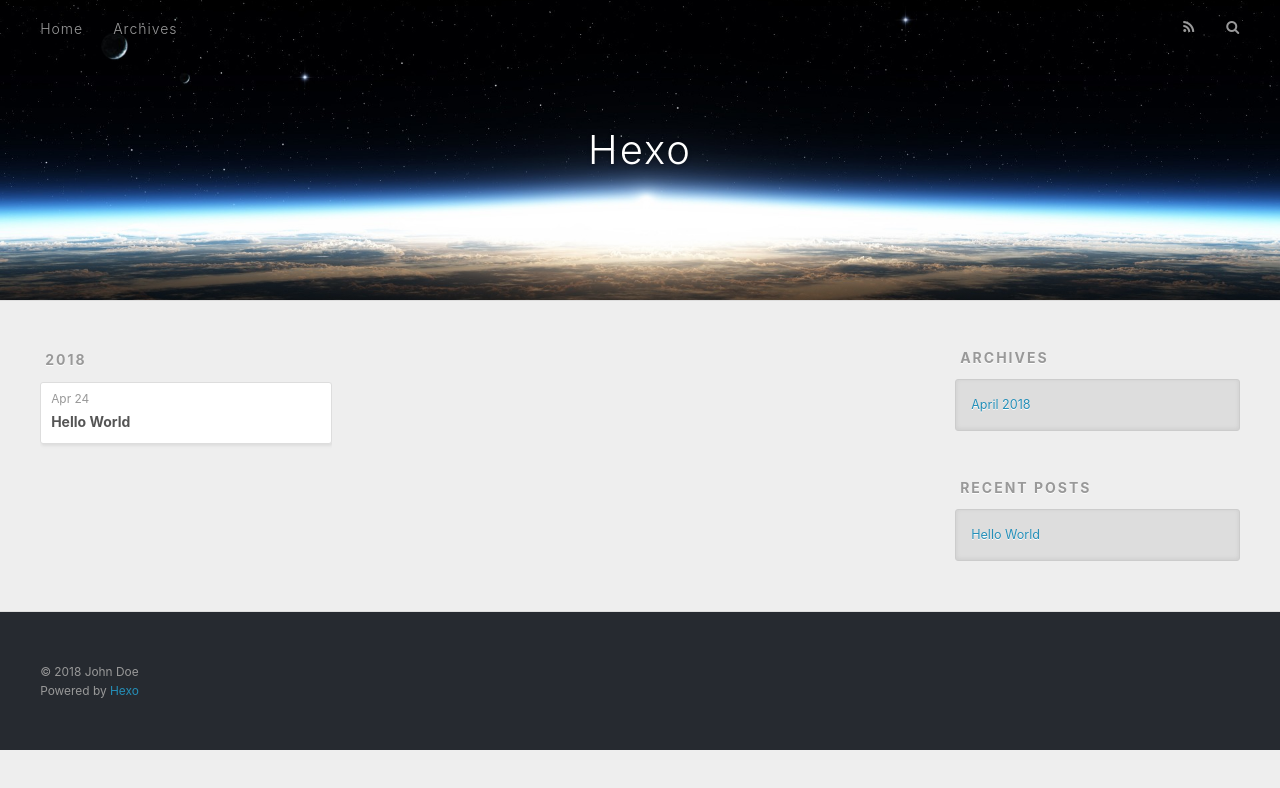
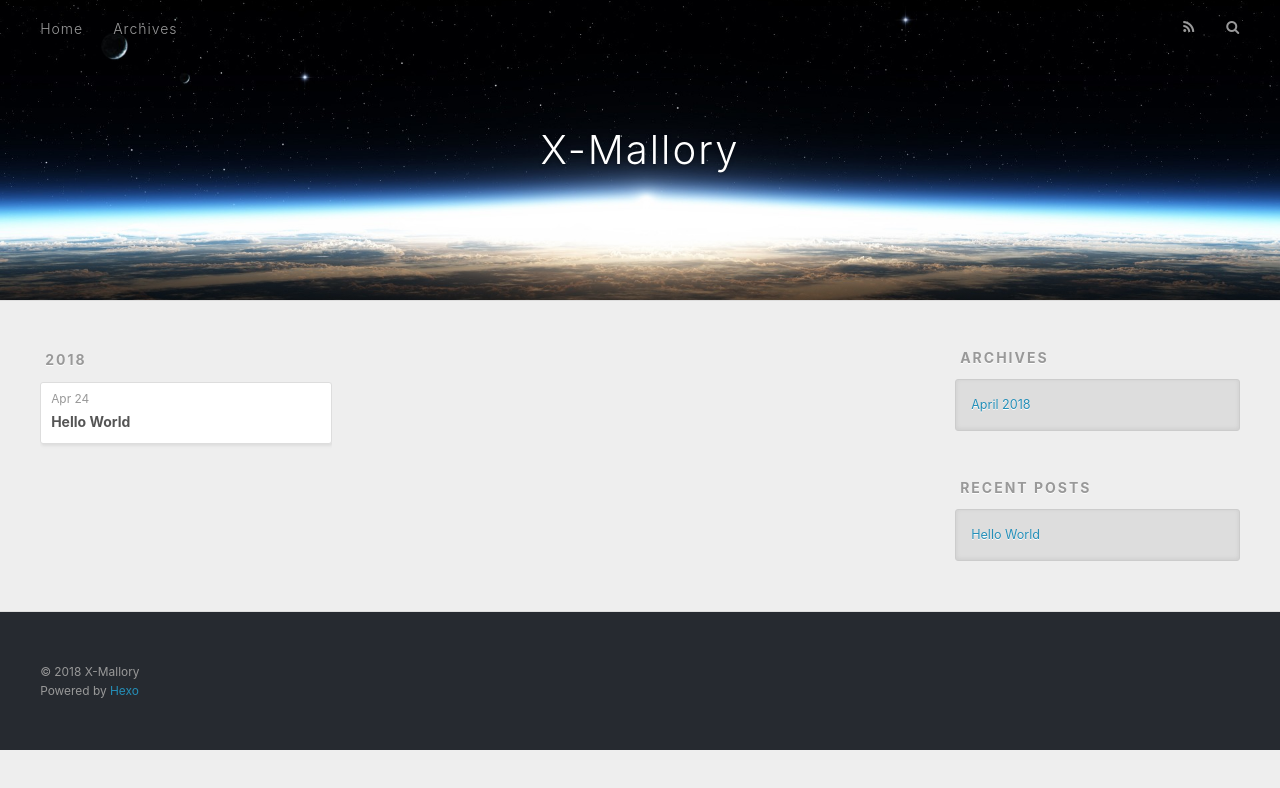
Before and after one commit to X-Mallory/X-Mallory.github.io, a plain HTML site: page archives/2018/04/index.html in a window 1280 px wide. Drawn offline with nearby package versions, Linux system fonts and the light colour scheme.

Commit message:
Site updated: 2018-04-24 20:11:35

```diff
--- a/archives/2018/04/index.html
+++ b/archives/2018/04/index.html
@@ -5,17 +5,17 @@
 
 
 
-  <title>Archives: 2018/4 | Hexo</title>
+  <title>Archives: 2018/4 | X-Mallory</title>
   <meta name="viewport" content="width=device-width, initial-scale=1, maximum-scale=1">
   <meta property="og:type" content="website">
-<meta property="og:title" content="Hexo">
+<meta property="og:title" content="X-Mallory">
 <meta property="og:url" content="http://yoursite.com/archives/2018/04/index.html">
-<meta property="og:site_name" content="Hexo">
+<meta property="og:site_name" content="X-Mallory">
 <meta property="og:locale" content="default">
 <meta name="twitter:card" content="summary">
-<meta name="twitter:title" content="Hexo">
+<meta name="twitter:title" content="X-Mallory">
 
-    <link rel="alternate" href="/atom.xml" title="Hexo" type="application/atom+xml">
+    <link rel="alternate" href="/atom.xml" title="X-Mallory" type="application/atom+xml">
 
 
     <link rel="icon" href="/favicon.png">
@@ -34,7 +34,7 @@
   <div id="header-outer" class="outer">
     <div id="header-title" class="inner">
       <h1 id="logo-wrap">
-        <a href="/" id="logo">Hexo</a>
+        <a href="/" id="logo">X-Mallory</a>
       </h1>
 
     </div>
@@ -139,7 +139,7 @@
 
   <div class="outer">
     <div id="footer-info" class="inner">
-      &copy; 2018 John Doe<br>
+      &copy; 2018 X-Mallory<br>
       Powered by <a href="http://hexo.io/" target="_blank">Hexo</a>
     </div>
   </div>
```
Also changed, not shown: 2018/04/24/hello-world/index.html (+6 -6 lines), archives/2018/index.html (+7 -7 lines), archives/index.html (+7 -7 lines), index.html (+8 -8 lines).
